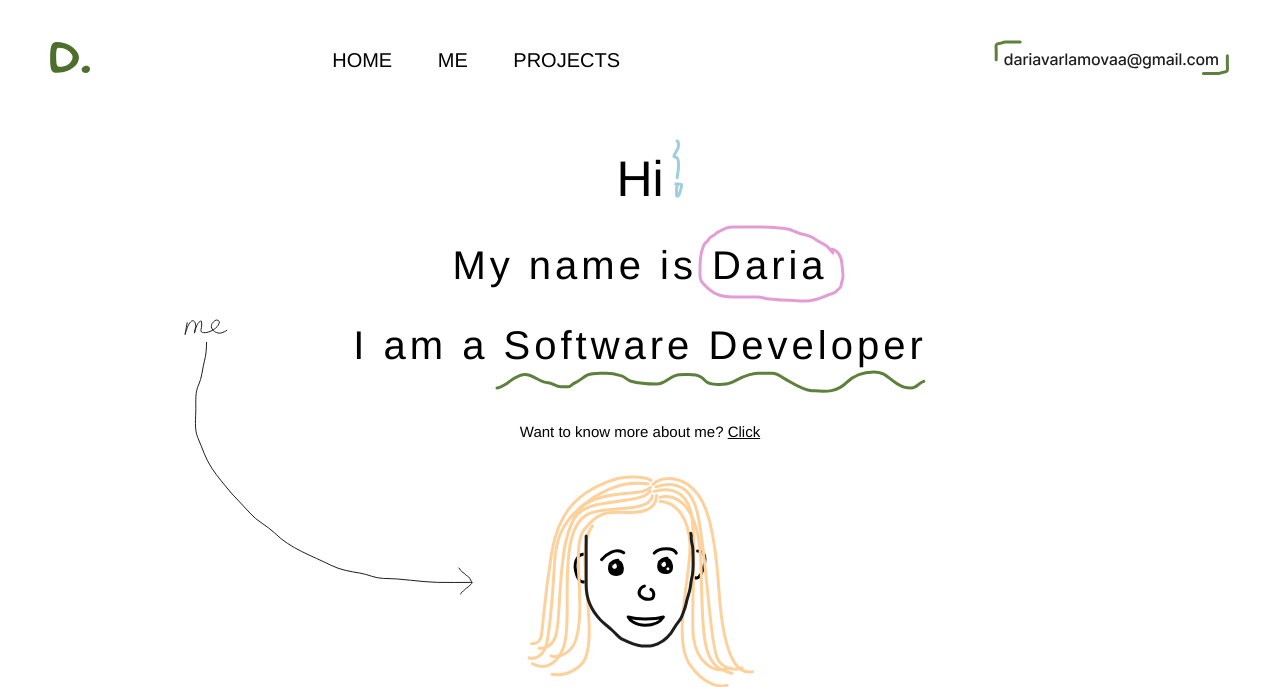
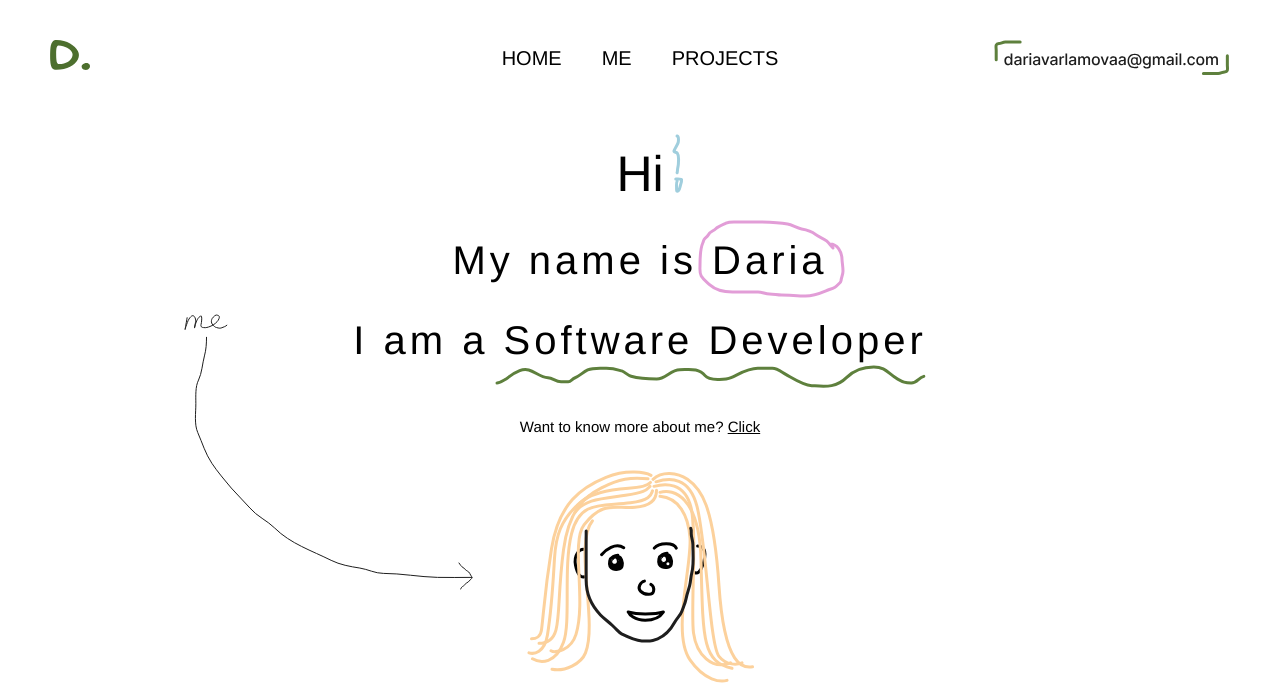
Before and after one commit to dariavarlamovaa/personalwebsiteFlask, a Flask app: page / in a window 1280 px wide. Shown: the top 687 px of the page. Run offline with Flask 3, Linux system fonts and the light colour scheme; data comes from the database, SQL or seed files in the repository.

Commit message:
updated header

```diff
--- a/static/css/base.css
+++ b/static/css/base.css
@@ -49,14 +49,18 @@ svg {
     box-sizing: border-box;
 }
 
+.header-menu {
+    width: 100%;
+    display: flex;
+    justify-content: center;
+}
+
 .header-container {
-    text-align: right;
     display: flex;
     align-items: center;
     justify-content: space-between;
     padding: 40px 50px;
-    margin: auto;
-    position: relative;
+    width: 100%;
 }
 
 .top {
@@ -66,26 +70,34 @@ svg {
     align-items: center;
 }
 
+.logo {
+    flex: 1;
+}
+
 .logo img {
     max-width: 40px;
 }
 
 .menu-nav {
-    display: inline-block;
-    vertical-align: middle;
+    display: flex;
+    justify-content: center;
     line-height: 0;
-    width: 100%;
-    position: absolute;
-    right: 50%;
+    flex: 2;
 }
 
 .menu-nav-item {
     background: transparent;
     cursor: pointer;
     border: 0;
-    margin: 20px;
+    padding: 0 20px;
     font-size: 20px;
     text-transform: uppercase;
+}
+
+.mail-image {
+    flex: 1;
+    display: flex;
+    justify-content: flex-end;
 }
 
 .next-steps {
```
